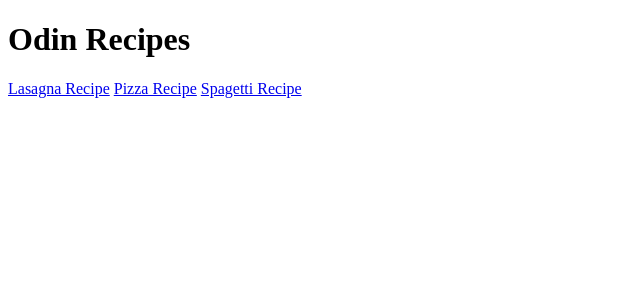
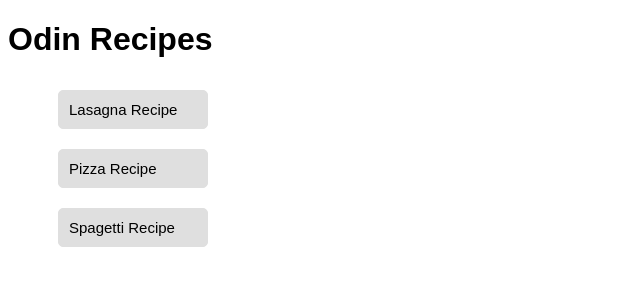
Before and after one commit to olariuRobert/odin-recipes, a plain HTML site: page index.html in a window 1280 px wide. Shown: the whole page, without its empty margins (0-640 px from the left). Drawn offline with Linux system fonts and the light colour scheme.

Commit message:
Fix commit of homepage style

```diff
--- a/index.html
+++ b/index.html
@@ -3,12 +3,16 @@
     <head>
         <meta charset="UTF-8">
         <title>Odin Recipes Title</title>
+        <link rel="stylesheet" href="style.css">
     </head>
 
     <body>
         <h1>Odin Recipes</h1>
-        <a href="./recipes/lasagna.html">Lasagna Recipe</a>
-        <a href="./recipes/pizza.html">Pizza Recipe</a>
-        <a href="./recipes/spagetti.html">Spagetti Recipe</a>
+
+        <ul>
+            <li><div><button onclick="window.location.href='./recipes/lasagna.html'">Lasagna Recipe</button></div></li>
+            <li><div><button onClick="window.location.href='./recipes/pizza.html'">Pizza Recipe</button></div></li>
+            <li><div><button onClick="window.location.href='./recipes/spagetti.html'">Spagetti Recipe</button></div></li>
+        </ul>
     </body>
 </html>
--- /dev/null
+++ b/style.css
@@ -0,0 +1,25 @@
+body {
+    font-family:Arial, Helvetica, sans-serif;
+}
+
+ul {
+    list-style-type: none;
+}
+
+
+button {
+    background-color: rgb(223, 223, 223);
+    padding: 10px;
+    border-radius: 5px;
+    border: 1px solid rgb(223, 223, 223);
+    margin: 10px;
+    font-size: 15px;
+    text-decoration: none;
+    width: 150px;
+    text-align: left;
+}
+
+button:hover {
+    background-color: rgb(190, 190, 190);
+    border: 1px solid rgb(190, 190, 190);
+}
```
